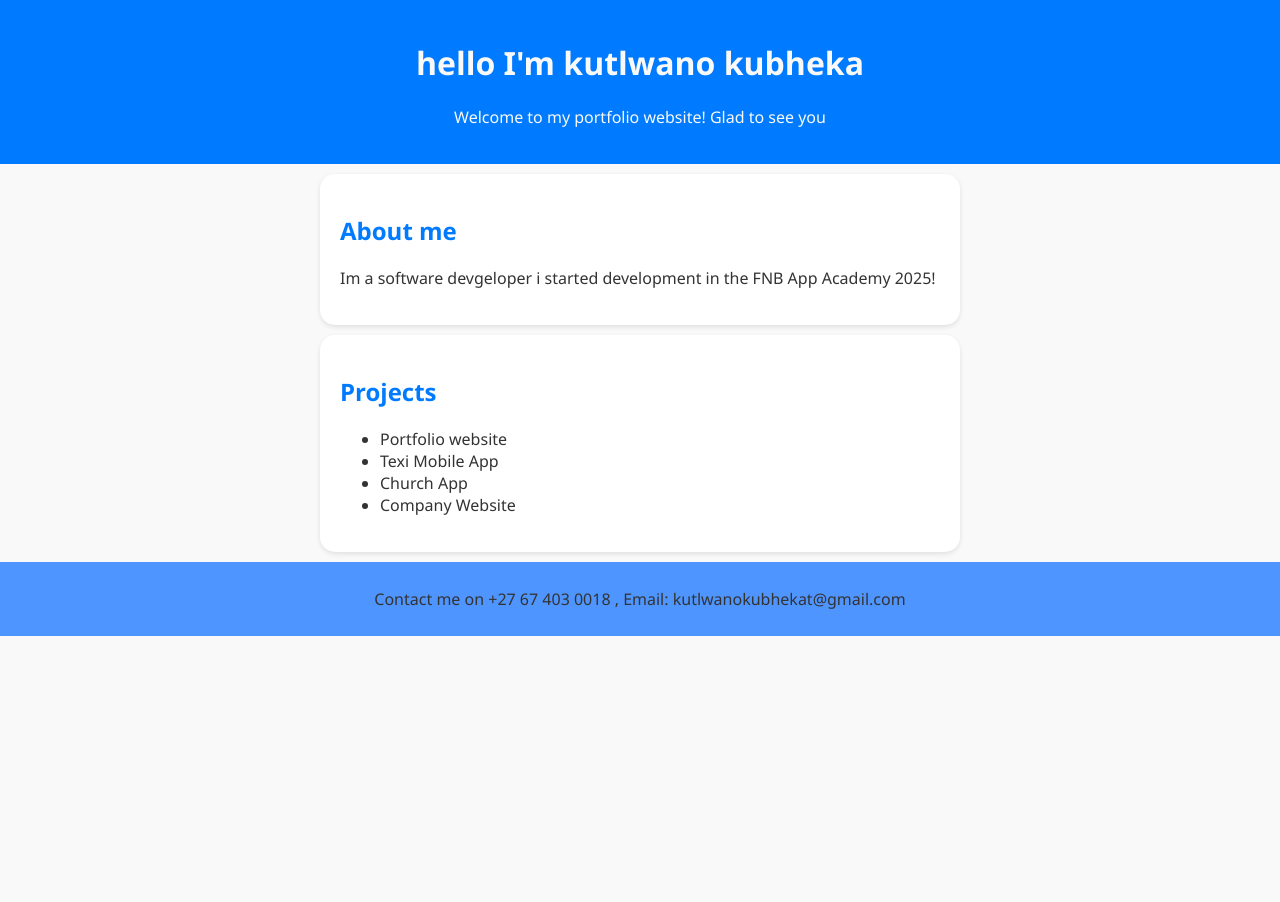
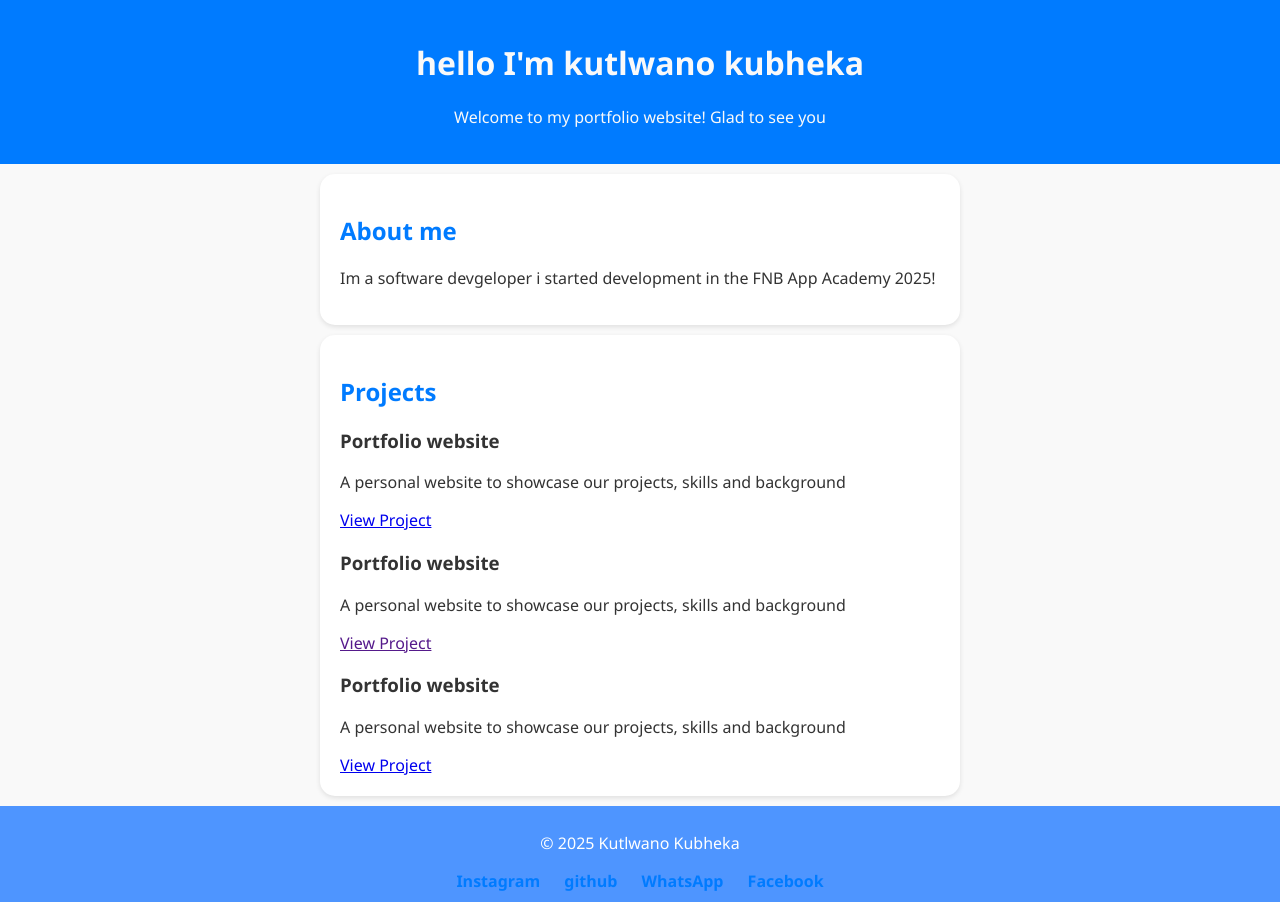
Before and after one commit to kutlwano03/Portfolio-website, a plain HTML site: page index.html in a window 1280 px wide. Before the commit the page ends 800 px from the top, so only its background shows below. Drawn offline with Linux system fonts and the light colour scheme.

Commit message:
added new styles to my body

```diff
--- a/index.html
+++ b/index.html
@@ -16,19 +16,54 @@
 <p>Im a software devgeloper i started development in
      the FNB App Academy 2025!
     </p>
+
 </section>
+
 <section class="projects">
     <h2>Projects</h2>
-    <ul>
-        <li>Portfolio website</li>
-        <li>Texi Mobile App</li>
-        <li>Church App</li>
-        <li>Company Website</li>
-    </ul>
+    <div class="project-list">
+        <div class="project-card">
+            <h3>Portfolio website</h3>
+            <p>A personal website to showcase our projects,
+                skills and background</p>
+               <a href="https://app.netlify.com/user/labs#:~:
+               text=kutlwano%20kubheka-,kutlwanokubhekat%40gmail.com
+               ,-Joined%20Netlify%20at"
+               target="_blank">View Project</a>
+
+        </div>
+
+             <div class="project-card">
+                    <h3>Portfolio website</h3>
+                    <p>A personal website to showcase our projects,
+                        skills and background</p>
+                        <a href="">View Project</a>
+
+    </div>
+
+    <div class="project-card">
+        <h3>Portfolio website</h3>
+        <p>A personal website to showcase our projects,
+            skills and background</p>
+           <a href="#">View Project</a>
+
 </section>
 
         <footer>
-           <p>Contact me on +27 67 403 0018 , Email: kutlwanokubhekat@gmail.com</p>
+           <p>© 2025 Kutlwano Kubheka</p>
+           <div class="social-links">
+              <a href="https://Instagram.com/k_khathide3/"
+              target="_blank">Instagram</a>
+
+              <a href="https://github.com/kutlwano03/"
+              target="_blank">github</a>
+
+              <a href="https://WhatsApp.com/0674030018/"
+              target="_blank">WhatsApp</a>
+              <a href="https://FAcebook.com/Kutlwano poizin/"
+              target="_blank">Facebook</a>
+           </div>
         </footer>
+
     </body>
 </html>
--- a/style.css
+++ b/style.css
@@ -30,4 +30,49 @@ footer{
     text-align: center;
     padding: 10px;
     background: #4e95ff;
+    color: white;
 }
+
+.social-links {
+        margin-top: 10px;
+}
+
+.social-links>a {
+    margin: 10px;
+    color: #007bff;
+    text-decoration: none;
+    font-weight: bold;
+}
+
+.social-links> a:hover{
+    text-decoration: underline;
+    font-size: 20px;
+    color: #000;
+}
+
+/*Project list*/
+.Project-list{
+    display: flex;
+    flex-wrap:wrap ;
+    justify-content: center;
+    gap: 20px;
+}
+
+.Project-card:hover{
+    background-color: #ffffff;
+    border-left: 4px solid #37ace2;
+    padding: 15px;
+    border-radius: 8px;
+    width: 250px;
+    box-shadow: 0 2px 5px rgba(0,0,0,0.1);
+    transition: transform 0.2s;
+}
+
+.Project-card:hover{
+    transform: translateY(-5px);
+}
+
+.Project-card >h3 {
+    margin-top: 0;
+    color: #28a745;
+}
```
